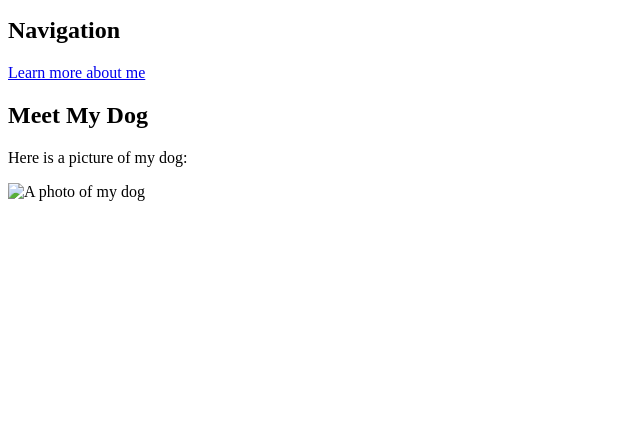
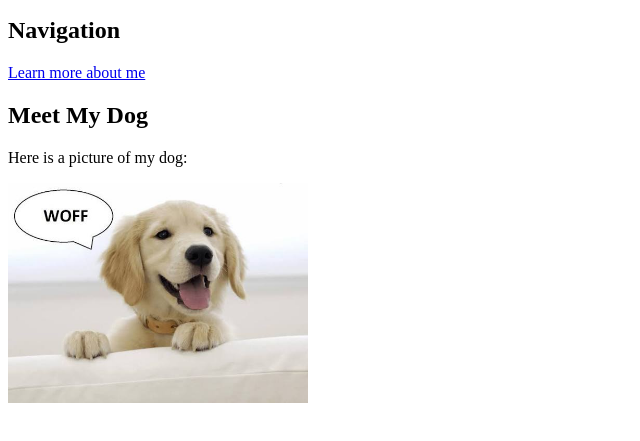
Before and after one commit to aditya-alshi/Oms-sessions, a plain HTML site: page index.html in a window 1280 px wide. Shown: the part 101-542 px from the top of the page, without its empty margins (0-640 px from the left). Drawn offline with Linux system fonts and the light colour scheme.

Commit message:
Dog image added

```diff
--- a/index.html
+++ b/index.html
@@ -21,7 +21,7 @@
         Here is a picture of my dog:
     </p>
 
-    <img src="images/dog.jpg" alt="A photo of my dog" width="300">
+    <img src="dog.jpeg" alt="A photo of my dog" width="300">
 
 </body>
 </html>
```
